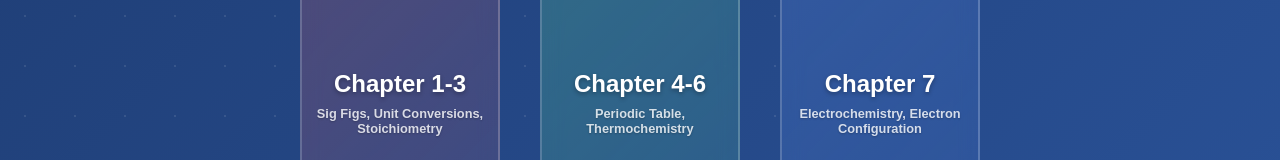
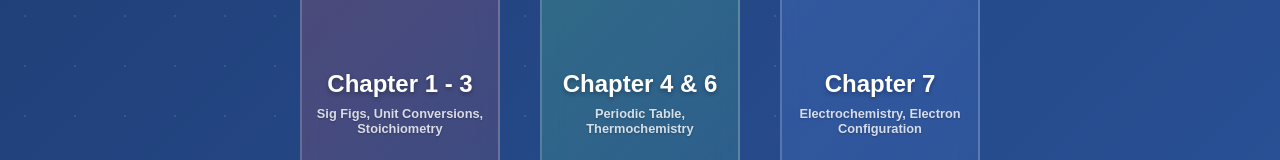
Before and after one commit to gjpark03/PokeChem, a plain HTML site: page index.html in a window 1280 px wide. Shown: the part 409-569 px from the top of the page. Drawn offline with Linux system fonts and the light colour scheme.

Commit message:
fix titles

```diff
--- a/index.html
+++ b/index.html
@@ -185,11 +185,11 @@
 
     <div class="choices-container">
         <a href="/chapter1-3.html" class="choice-box">
-            <span>Chapter 1-3</span>
+            <span>Chapter 1 - 3</span>
             <div class="subtext">Sig Figs, Unit Conversions, Stoichiometry</div>
         </a>
         <a href="/chapter4-6.html" class="choice-box">
-            <span>Chapter 4-6</span>
+            <span>Chapter 4 & 6</span>
             <div class="subtext">Periodic Table, Thermochemistry</div>
         </a>
         <a href="/chapter7.html" class="choice-box">
```
